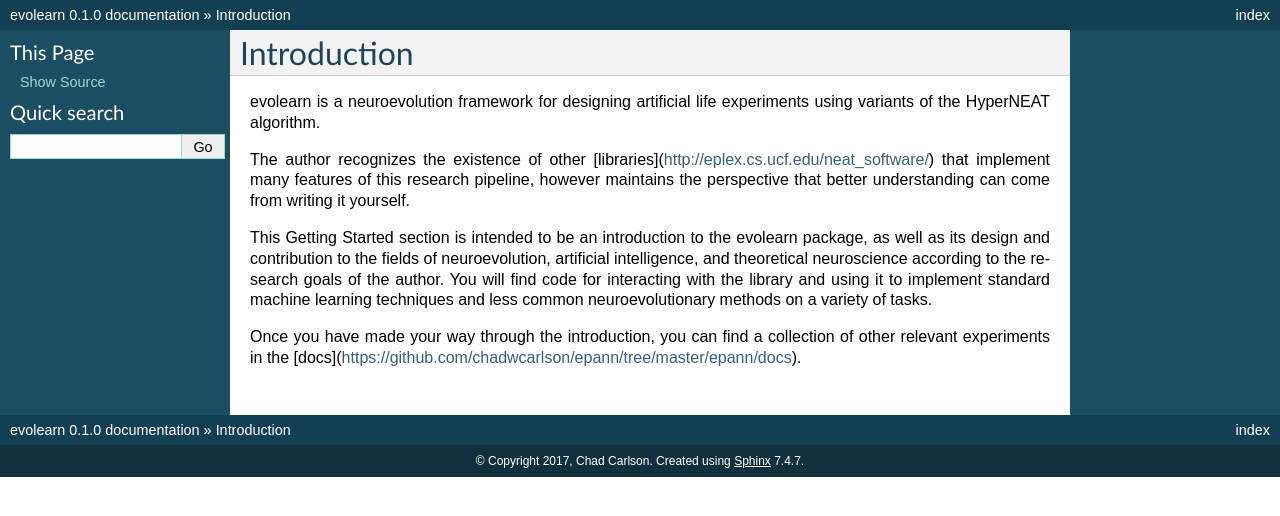
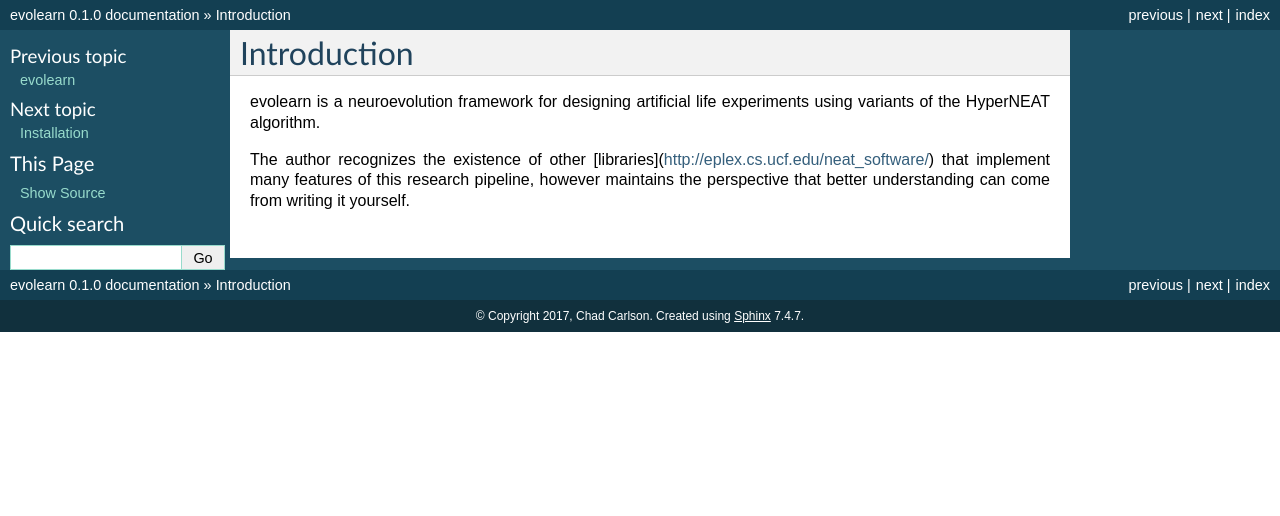
Before and after one commit to ai-nick/evolearn, a Sphinx documentation site: the page built from docs/intro.rst, in a window 1280 px wide. Shown: the top 516 px of the page. Built offline with Sphinx 7.4.7, drawn with Linux system fonts in a browser that asks for light colours; pages that are not in the unit, such as notebooks, are missing from menus.

```diff
--- a/docs/index.rst
+++ b/docs/index.rst
@@ -7,6 +7,7 @@ Contents:
    :maxdepth: 2
 
    readme
+   intro
    installation
    usage
    contributing
--- a/docs/intro.rst
+++ b/docs/intro.rst
@@ -1,10 +1,7 @@
+============
 Introduction
-======================================
+============
 
 evolearn is a neuroevolution framework for designing artificial life experiments using variants of the HyperNEAT algorithm.
 
 The author recognizes the existence of other [libraries](http://eplex.cs.ucf.edu/neat_software/) that implement many features of this research pipeline, however maintains the perspective that better understanding can come from writing it yourself.
-
-This Getting Started section is intended to be an introduction to the evolearn package, as well as its design and contribution to the fields of neuroevolution, artificial intelligence, and theoretical neuroscience according to the research goals of the author. You will find code for interacting with the library and using it to implement standard machine learning techniques and less common neuroevolutionary methods on a variety of tasks.
-
-Once you have made your way through the introduction, you can find a collection of other relevant experiments in the [docs](https://github.com/chadwcarlson/epann/tree/master/epann/docs).
```
